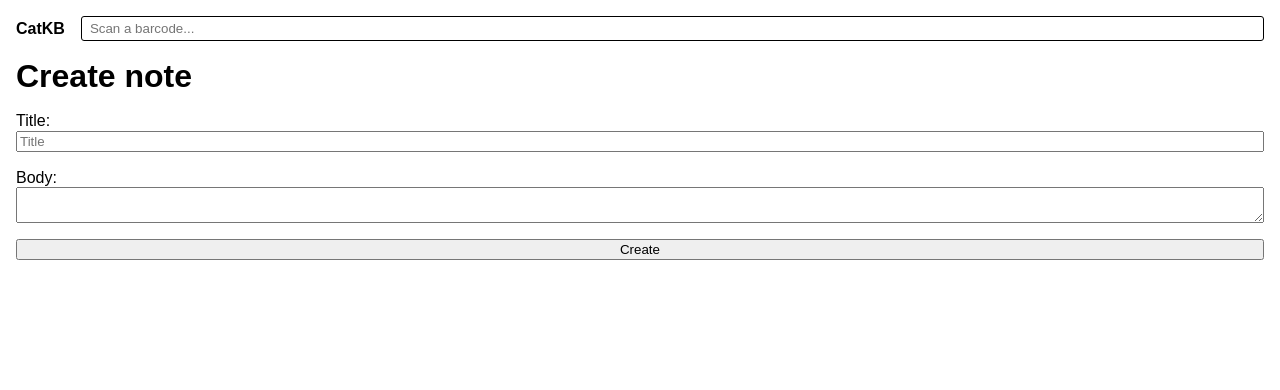
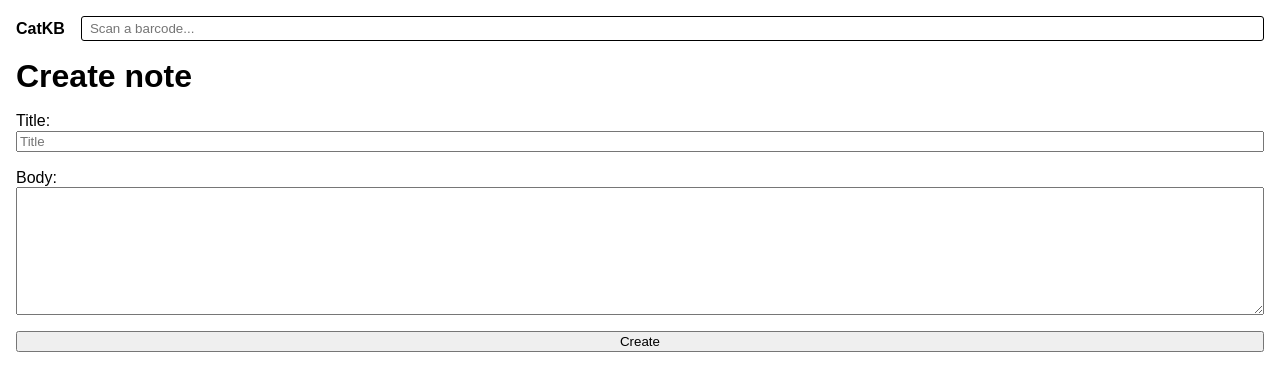
Before and after one commit to u1f408/catkb, a SvelteKit app: page /note/create in a window 1280 px wide. Shown: the top 390 px of the page. Built offline with nearby package versions, Linux system fonts and the light colour scheme.

Commit message:
update styles a bit

```diff
--- a/static/styles.css
+++ b/static/styles.css
@@ -93,13 +93,14 @@ ul.actionbar > li a {
 .bigform {
     display: flex;
     flex-flow: column wrap;
+
+    input:not([type=checkbox]), textarea, button {
+        margin-bottom: 1rem;
     }
 
-.bigform input:not([type=checkbox]),
-.bigform textarea,
-.bigform button,
-.bigform div.editor {
-    margin-bottom: 1rem;
+    textarea {
+        min-height: 8rem;
+    }
 }
 
 .barcodeDisplay {
@@ -118,11 +119,11 @@ ul.actionbar > li a {
     border-radius: 3px;
     padding: 0.5rem;
     margin: 0 0.5rem 0.5rem 0;
-}
 
-.attrimage > img {
+    & > img {
         margin: 0;
         padding: 0;
+    }
 }
 
 .message {
@@ -131,22 +132,20 @@ ul.actionbar > li a {
     max-width: 100%;
     margin: 1rem 0;
     padding: 0.25rem 0.5rem;
-}
 
-.message.warning {
+    &.warning {
         background-color: #ffdeb3;
-}
-
-.message.warning::before {
+        &::before {
             content: 'WARN:\0020';
             font-weight: bold;
         }
-
-.message.error {
-    background-color: #ffb3b3;
     }
 
-.message.error::before {
+    &.error {
+        background-color: #ffb3b3;
+        &::before {
             content: 'ERR:\0020';
             font-weight: bold;
         }
+    }
+}
```
Lines whose indentation alone changed are shown as unchanged.
